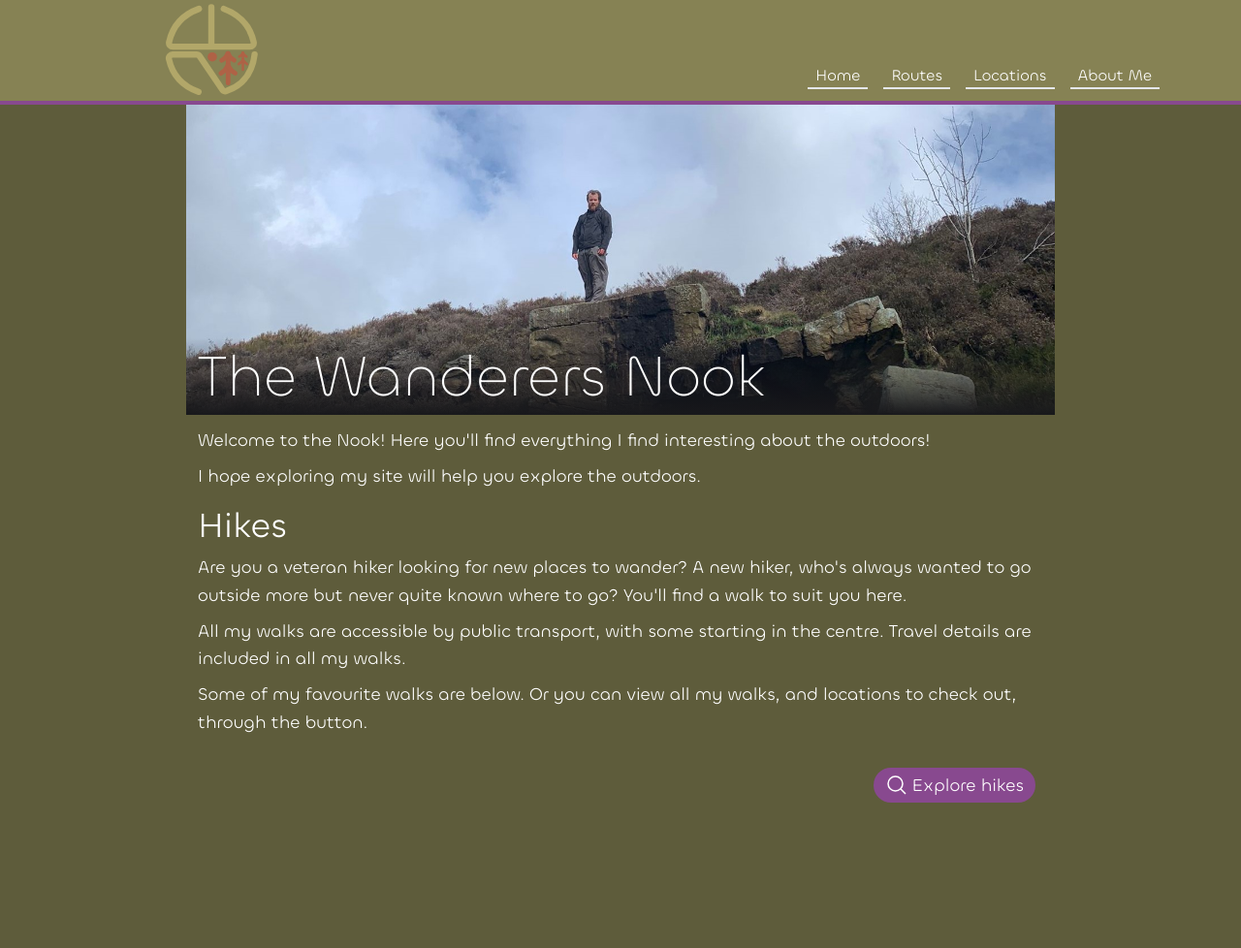
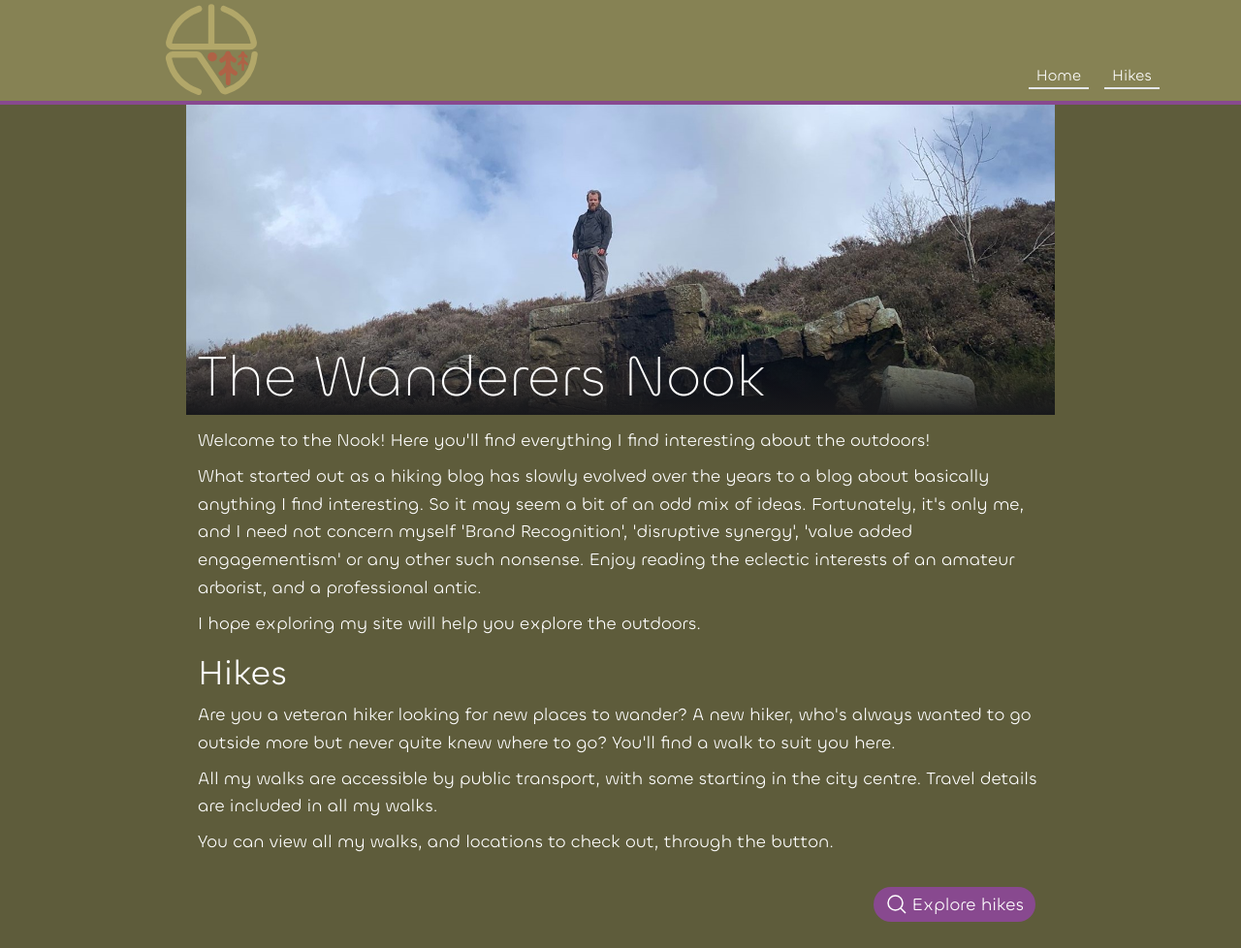
Before and after one commit to nJStanton1/Wanderers-Nook---Hub, a Gatsby site: page / in a window 1280 px wide. Shown: the top 978 px of the page at 97% size. Built offline with nearby package versions, Linux system fonts and the light colour scheme; Gatsby itself is replaced by a stand-in of ours.

Commit message:
Amended hub page content to make sense. Added buttons to walks subdomain,

```diff
--- a/src/components/navbar.js
+++ b/src/components/navbar.js
@@ -3,6 +3,13 @@ import * as PropTypes from 'prop-types'
 import { Link } from 'gatsby'
 import { StaticImage } from 'gatsby-plugin-image'
 
+const ExternalNavbarLink = ({ title, to}) => (
+  <a
+    className="w-full lg:w-auto text-lg lg:text-base text-center my-1 lg:my-0 lg:mx-2 lg:px-2 flex-shrink-0 flex-grow-0 border-b-2 hover:font-medium hover:bg-gray-600/15 transition duration:300"
+    href={to}>
+      {title}
+  </a>
+)
 const NavbarLink = ({ title, to }) => (
     <Link
       className="w-full lg:w-auto text-lg lg:text-base text-center my-1 lg:my-0 lg:mx-2 lg:px-2 flex-shrink-0 flex-grow-0 border-b-2 hover:font-medium hover:bg-gray-600/15 transition duration:300"
@@ -73,10 +80,7 @@ export default class Navbar extends React.Component {
                 </div>
                 <div className={'flex-shrink-0 mb-1 lg:py-2 mr-0 md:mr-3 lg:w-auto flex-wrap items-center ' + this.state.menuOpenClassName}>
                     <NavbarLink to={'/'} title={'Home'} />
-                    <NavbarLink to={'/routes'} title={'Routes'} />
-                    <NavbarLink to={'/locations'} title={'Locations'} />
-                    <NavbarLink to={'/about'} title={'About Me'} />
-                    {/* <NavbarLink to={'/blog'} title={'Blog'} /> */}
+                    <ExternalNavbarLink to={'https://walks.wanderersnook.co.uk/'} title={'Hikes'} />
                 </div>
 
             </nav>
--- a/src/pages/index.js
+++ b/src/pages/index.js
@@ -22,14 +22,15 @@ const IndexPage = () => {
       <Padding>
         <div className='w-full pt-3'>
           <p className='w-full'>Welcome to the Nook! Here you'll find everything I find interesting about the outdoors!</p>
+          <p className="w-full">What started out as a hiking blog has slowly evolved over the years to a blog about basically anything I find interesting. So it may seem a bit of an odd mix of ideas. Fortunately, it's only me, and I need not concern myself 'Brand Recognition', 'disruptive synergy', 'value added engagementism' or any other such nonsense. Enjoy reading the eclectic interests of an amateur arborist, and a professional antic.</p>
           <p className='w-full'>I hope exploring my site will help you explore the outdoors.</p>
         </div>
 
         <div className='w-full'>
           <h2 className=''>Hikes</h2>
-          <p className='w-full'>Are you a veteran hiker looking for new places to wander? A new hiker, who's always wanted to go outside more but never quite known where to go? You'll find a walk to suit you here.</p>
-          <p className='w-full'>All my walks are accessible by public transport, with some starting in the centre. Travel details are included in all my walks.</p>
-          <p className='w-full'>Some of my favourite walks are below. Or you can view all my walks, and locations to check out, through the button.</p>
+          <p className='w-full'>Are you a veteran hiker looking for new places to wander? A new hiker, who's always wanted to go outside more but never quite knew where to go? You'll find a walk to suit you here.</p>
+          <p className='w-full'>All my walks are accessible by public transport, with some starting in the city centre. Travel details are included in all my walks.</p>
+          <p className='w-full'>You can view all my walks, and locations to check out, through the button.</p>
           <div className='flex flex-wrap justify-around md:justify-start md:flex-row-reverse py-4'>
             <ExternalSearchButton linkTo="https://walks.wanderersnook.co.uk" text="Explore hikes" />
           </div>
```
Also changed, not shown: 2 other files.
